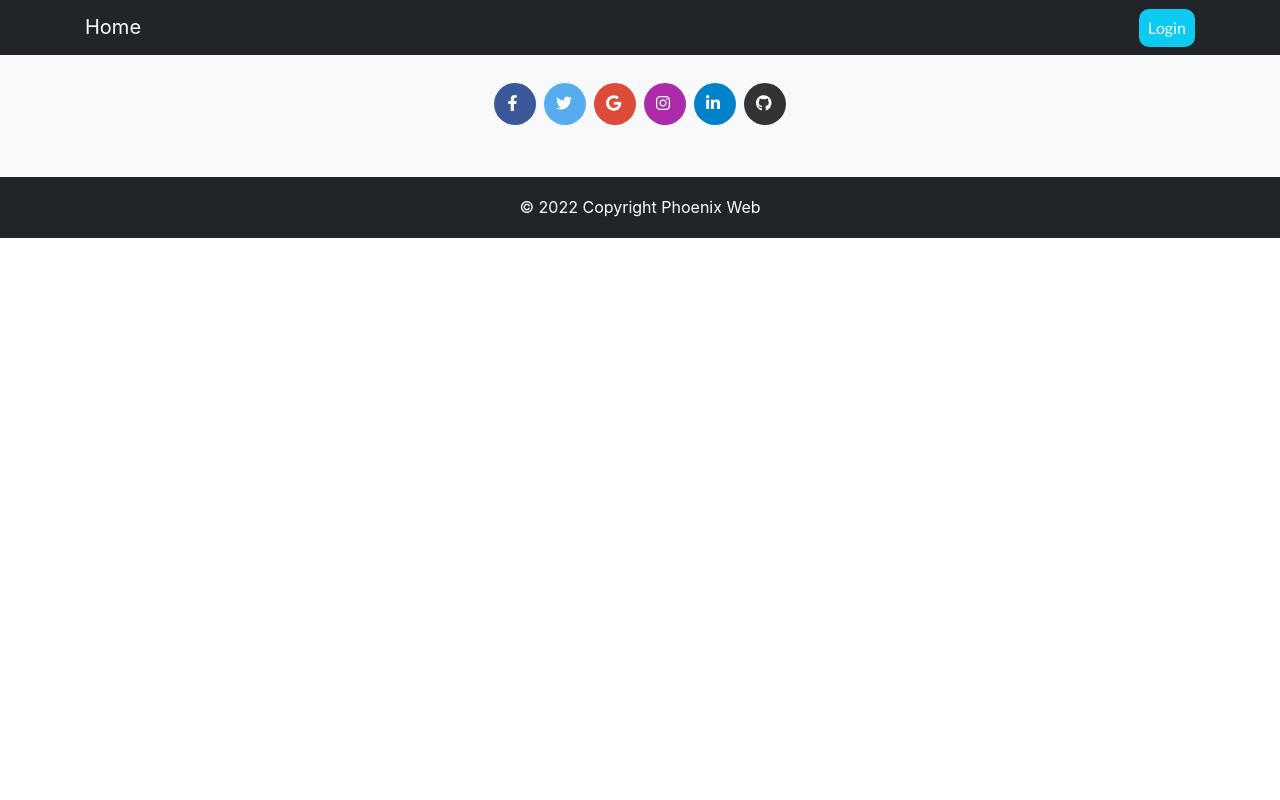
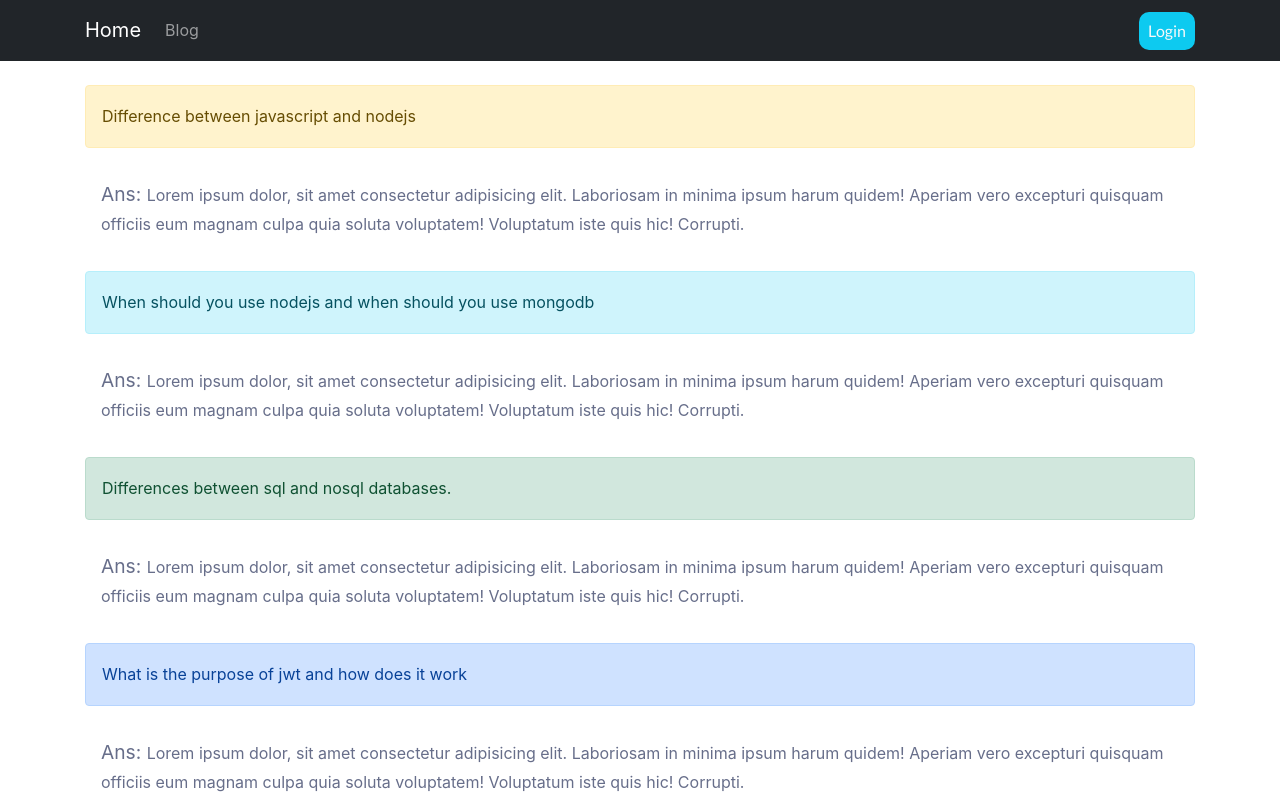
Before and after one commit to kazi331/Warehouse-management, a React (Create React App) app: page /blog in a window 1280 px wide. Shown: the top 800 px of the page. Built offline with nearby package versions, Linux system fonts and the light colour scheme; no server answers.

Commit message:
blog added

```diff
--- a/src/App.js
+++ b/src/App.js
@@ -14,6 +14,7 @@ import AddNew from "./pages/products/AddNew";
 import Update from "./pages/products/Update";
 import 'react-toastify/dist/ReactToastify.css';
 import Footer from "./pages/home/Footer";
+import Blog from "./pages/blog/Blog";
 
 function App() {
   return (
@@ -28,6 +29,7 @@ function App() {
         <Route path="/new" element={<AddNew />} />
         <Route path="/products" element={<Products />} />
         <Route path="/update/:pid" element={<Update />} />
+        <Route path="/blog" element={<Blog />} />
       </Routes>
       <ToastContainer/>
       <Footer/>
--- /dev/null
+++ b/src/pages/blog/Blog.js
@@ -0,0 +1,45 @@
+import React from "react";
+import { Alert } from "react-bootstrap";
+
+const Blog = () => {
+  return (
+    <div className="container py-4 mx-auto">
+      <Alert variant="warning">Difference between javascript and nodejs</Alert>
+      <p className="p-3">
+        <big>Ans: </big> Lorem ipsum dolor, sit amet consectetur adipisicing
+        elit. Laboriosam in minima ipsum harum quidem! Aperiam vero excepturi
+        quisquam officiis eum magnam culpa quia soluta voluptatem! Voluptatum
+        iste quis hic! Corrupti.
+      </p>
+      <Alert variant="info">
+        When should you use nodejs and when should you use mongodb
+      </Alert>
+      <p className="p-3">
+        <big>Ans: </big> Lorem ipsum dolor, sit amet consectetur adipisicing
+        elit. Laboriosam in minima ipsum harum quidem! Aperiam vero excepturi
+        quisquam officiis eum magnam culpa quia soluta voluptatem! Voluptatum
+        iste quis hic! Corrupti.
+      </p>
+      <Alert variant="success">
+        Differences between sql and nosql databases.
+      </Alert>
+      <p className="p-3">
+        <big>Ans: </big> Lorem ipsum dolor, sit amet consectetur adipisicing
+        elit. Laboriosam in minima ipsum harum quidem! Aperiam vero excepturi
+        quisquam officiis eum magnam culpa quia soluta voluptatem! Voluptatum
+        iste quis hic! Corrupti.
+      </p>
+      <Alert variant="primary">
+        What is the purpose of jwt and how does it work
+      </Alert>
+      <p className="p-3">
+        <big>Ans: </big> Lorem ipsum dolor, sit amet consectetur adipisicing
+        elit. Laboriosam in minima ipsum harum quidem! Aperiam vero excepturi
+        quisquam officiis eum magnam culpa quia soluta voluptatem! Voluptatum
+        iste quis hic! Corrupti.
+      </p>
+    </div>
+  );
+};
+
+export default Blog;
--- a/src/pages/home/Footer.js
+++ b/src/pages/home/Footer.js
@@ -1,5 +1,5 @@
 import React from "react";
-import './footer.css'
+import "./footer.css";
 
 const Footer = () => {
   return (
@@ -11,7 +11,7 @@ const Footer = () => {
             style={{ backgroundColor: "#3b5998" }}
             href="#!"
           >
-              <i class="fab fa-facebook-f"></i>
+            <i class="ri-facebook-fill"></i>
           </a>
 
           <a
@@ -19,7 +19,7 @@ const Footer = () => {
             style={{ backgroundColor: "#55acee" }}
             href="#!"
           >
-              <i class="fab fa-twitter"></i>
+            <i class="ri-twitter-fill"></i>
           </a>
 
           <a
@@ -27,7 +27,7 @@ const Footer = () => {
             style={{ backgroundColor: "#dd4b39" }}
             href="#!"
           >
-              <i class="fab fa-google"></i>
+            <i class="ri-google-fill"></i>
           </a>
 
           <a
@@ -35,7 +35,7 @@ const Footer = () => {
             style={{ backgroundColor: "#ac2bac" }}
             href="#!"
           >
-              <i class="fab fa-instagram"></i>
+            <i class="ri-instagram-fill"></i>
           </a>
 
           <a
@@ -43,7 +43,7 @@ const Footer = () => {
             style={{ backgroundColor: "#0082ca" }}
             href="#!"
           >
-              <i class="fab fa-linkedin-in"></i>
+            <i class="ri-stack-overflow-fill"></i>
           </a>
 
           <a
@@ -51,7 +51,7 @@ const Footer = () => {
             style={{ backgroundColor: "#333333" }}
             href="#!"
           >
-              <i class="fab fa-github"></i>
+            <i class="ri-github-fill"></i>
           </a>
         </section>
       </div>
@@ -60,7 +60,6 @@ const Footer = () => {
         &copy; 2022 Copyright Phoenix Web
       </div>
     </footer>
-
   );
 };
 
--- a/src/pages/home/Header.js
+++ b/src/pages/home/Header.js
@@ -14,7 +14,9 @@ const Header = () => {
         <Navbar.Brand href="/">Home</Navbar.Brand>
         <Navbar.Toggle aria-controls="responsive-navbar-nav" />
         <Navbar.Collapse id="responsive-navbar-nav">
-          <Nav className="me-auto"></Nav>
+          <Nav className="me-auto">
+            <Nav.Link as={Link} to="/blog">Blog</Nav.Link>
+          </Nav>
           {user && (
             <Nav>
               <Nav.Link as={Link} to="/inventory">
--- a/src/pages/inventory/Inventory.js
+++ b/src/pages/inventory/Inventory.js
@@ -1,5 +1,5 @@
 import React, { useEffect, useState } from "react";
-import { Button, Spinner } from "react-bootstrap";
+import { Spinner } from "react-bootstrap";
 import { Link } from "react-router-dom";
 import "./inventory-mini.css";
 import SingleInventory from "./SingleInventory";
@@ -41,7 +41,9 @@ const Inventory = () => {
 
   return (
     <div className="container-fluid py-4">
-      <Link to="/new" className="btn bg-info text-white my-2 float-right">Add New Item</Link>
+      <Link to="/new" className="btn bg-info text-white my-2 float-right">
+        Add New Item
+      </Link>
       <table
         className="data-table table mb-0 tbl-server-info dataTable"
         id="DataTables_Table_0"
--- a/src/pages/products/Update.js
+++ b/src/pages/products/Update.js
@@ -10,12 +10,15 @@ const Update = () => {
       .then((res) => res.json())
       .then((data) => setProduct(data));
   }, []);
-  const { name, category, _id, description, img, price, quantity, supplier } =
+  const { name, category, description, img, price, quantity, supplier } =
     product;
   const sold = 0;
   return (
     <div className="container mx-auto">
-      <h4 className="text-center py-4  "> <small>Your Are Editing - </small> {name}</h4>
+      <h4 className="text-center py-4  ">
+        {" "}
+        <small>Your Are Editing - </small> {name}
+      </h4>
       <div className="col-12 col-sm-8 col-lg-8 mx-auto">
         <div className="products-items update">
           <div className="row">
@@ -24,19 +27,14 @@ const Update = () => {
             </div>
             <div className="col-lg-6 col-12 product-items-details mb-1">
               <h5>{name}</h5>
-              <p>
-                <small>{description}</small> <br />
-              </p>
+              <p>{description}</p>
               <small>Supplier: {supplier}</small>
+              <br />
+              <small>Category: {category}</small>
               <br />
               <small>Available: {quantity}</small> <br />
               <small>Sold: {sold}</small>
-              <div className="d-flex align-items-center justify-content-between">
-                <p className="text-success mb-0 pb-0">${price}</p>
-                <button className="badge px-2 py-1  bg-warning mr-2 btn">
-                  <i className="ri-delete-bin-line mr-0"></i>
-                </button>
-              </div>
+              <p className="text-success mb-0 pb-0">${price}</p>
             </div>
           </div>
         </div>
```
Also changed, not shown: 1 other file (tests, documents, lock files or other folders). Lines whose indentation alone changed are shown as unchanged.
